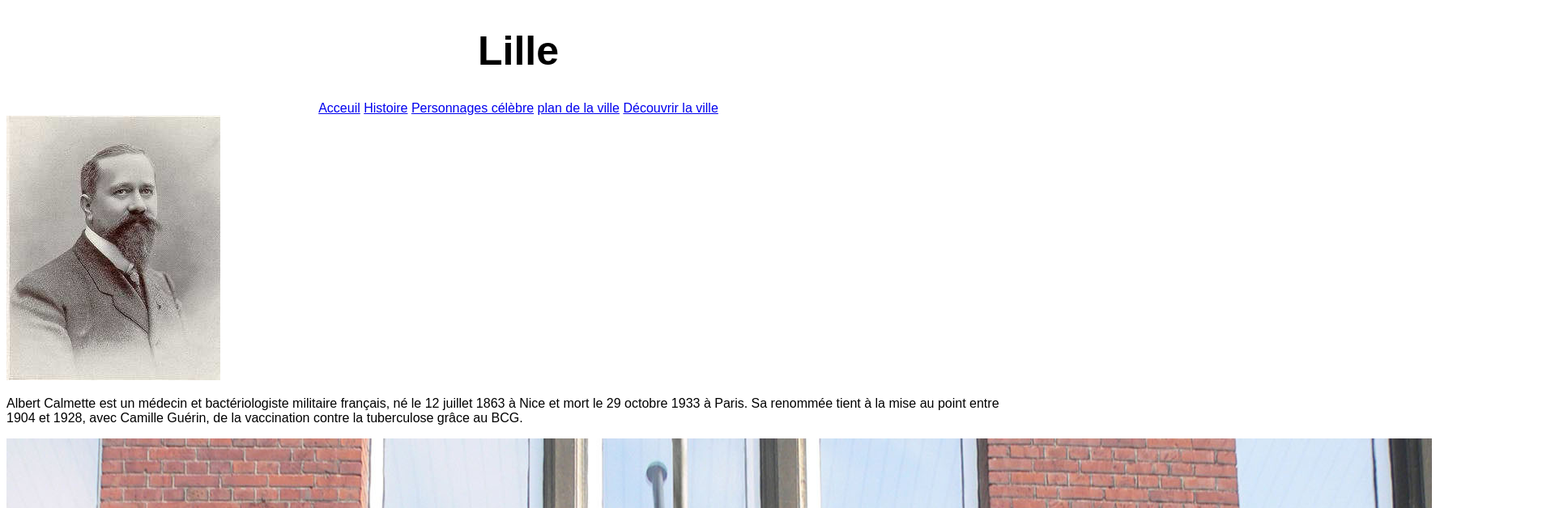
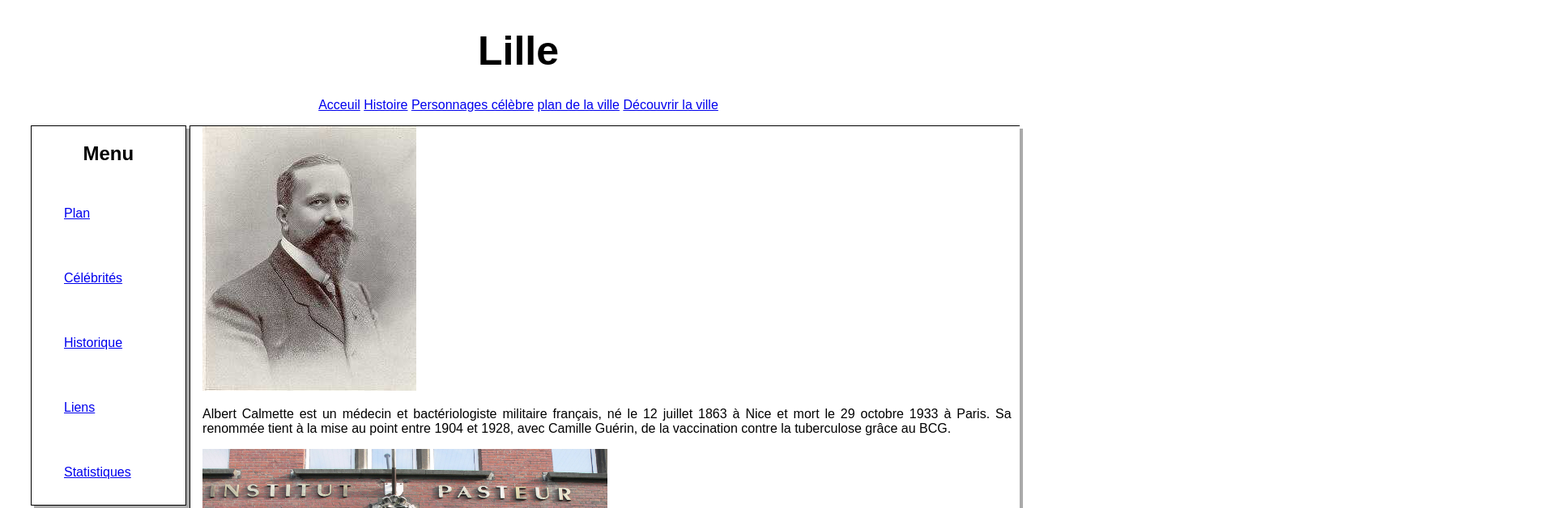
Before and after one commit to Soupic/exercicesimie, a plain HTML site: page celebrite.html in a window 1280 px wide. Shown: the top 628 px of the page at 81% size, 1920 px wide, since content can reach past the window. Drawn offline with Linux system fonts and the light colour scheme; a web font is replaced by a local one.

Commit message:
3eme essais

```diff
--- a/celebrite.html
+++ b/celebrite.html
@@ -9,7 +9,7 @@
 	<body>
 		<header>
 			<h1>Lille</h1>
-			<nav class="menu">
+			<nav class="sommaire">
 				<a href="index.html">Acceuil</a>
 				<a href="histoire.html">Histoire</a>
 				<a href="celebrite.html">Personnages célèbre</a>
@@ -17,19 +17,31 @@
 				<a href="liens.html">Découvrir la ville</a>
 			</nav>
 		</header>
+		<section>
+		<aside>
+				<h2>Menu</h2>
+				<ul id="navigation">
+					<li><a href="plan.html">Plan</a></li>
+					<li><a href="celebrite.html">Célébrités</a></li>
+					<li><a href="histoire.html">Historique</</li>
+					<li><a href="liens.html">Liens</a></li>
+					<li><a href="statistiques.html">Statistiques</a></li>
+				</ul>
+			</aside>
 		<article id="article">
 			<div>
 				<img src="Albert_Calmette.jpg" alt="Albert Calmette">
 				<p>Albert Calmette est un médecin et bactériologiste militaire français, né le 12 juillet 1863 à Nice et mort le 29 octobre 1933 à Paris. Sa renommée tient à la mise au point entre 1904 et 1928, avec Camille Guérin, de la vaccination contre la tuberculose grâce au BCG.</p>
 			</div>
 			<div>
-				<img src="LouisPasteurMonumentLille.jpg" alt="Louis Pasteur">
+				<img src="LouisPasteurMonumentLille.jpg" alt="Louis Pasteur" class="images">
 				<p>Louis Pasteur, né à Dole (Jura) le 27 décembre 1822 et mort à Marnes-la-Coquette (à cette époque en Seine-et-Oise) le 28 septembre 1895, est un scientifique français, chimiste et physicien de formation, pionnier de la microbiologie, qui, de son vivant même, connut une grande notoriété pour avoir mis au point un vaccin contre la rage.</p>
 			</div>
 			<div>
-				<img src="Roger_salengro.jpg" alt="Roger Salengro">
+				<img src="Roger_salengro.jpg" alt="Roger Salengro" class="images">
 				<p>Roger Salengro, né et mort à Lille (30 mai 1890-18 novembre 1936), est un homme politique socialiste français. Député du Nord et maire de Lille, il devient en juin 1936 ministre de l'Intérieur du gouvernement Blum ; il met fin à ses jours en novembre de la même année, après avoir été la cible d'une campagne de presse qui l'accusait d'avoir déserté pendant la Première Guerre mondiale.</p>
 			</div>
 		</article>
+		</section>
 	</body>
 </html>
--- a/style.css
+++ b/style.css
@@ -10,10 +10,23 @@ header h1
 	font-size: 50px;
 }
 
-.menu
+.sommaire
 {
 	text-align: center;
+	margin-bottom: 20px;
+	line-height: 10px;
 
+}
+
+.images
+{
+	width: 500px;
+	height: 500px;
+}
+
+div p
+{
+	float: right;
 }
 
 aside h2
@@ -21,7 +34,7 @@ aside h2
 	text-align: center;
 }
 
-#navigation
+ul
 {
 	border: 2px;
 	text-align: left;
@@ -61,27 +74,27 @@ table
 	float: center;
 }
 
-section img
-{
-	padding-left: -10px;
-}
 section aside
 {
-	height: 100%;
+	vertical-align: top;
+	margin-left: 30px;
 	border: 1px solid black;
-	float: left;
 	box-shadow: 4px 4px 0px 0px #aaa;
+	display: inline-block;
+	width: 15%;
 }
 section article
 {
 	border-top: 1px solid black;
-	padding-left: 30px;
+	border-left: 1px solid black;
+	padding-left: 15px;
 	padding-right: 10px;
 	box-shadow: 4px 4px 0px 0px #aaa;
 	display: inline-block;
 	text-align: justify;
-	width: 87%;
+	width: 79%;
 }
+
 /*
 .legend
 {
```
Also changed, not shown: histoire.html (+1 -1 lines), statistiques.html (+1 -1 lines).
